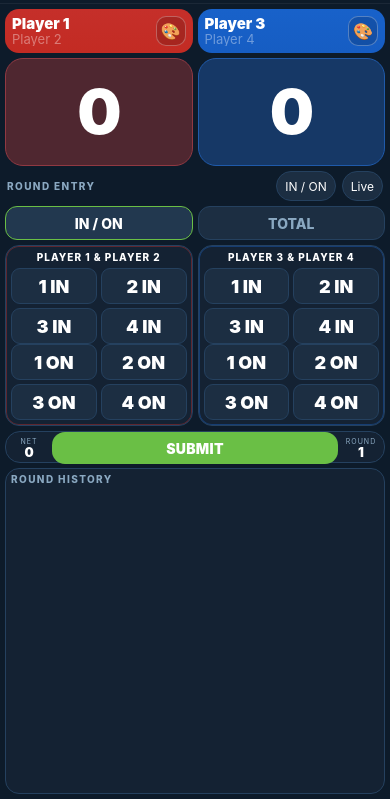
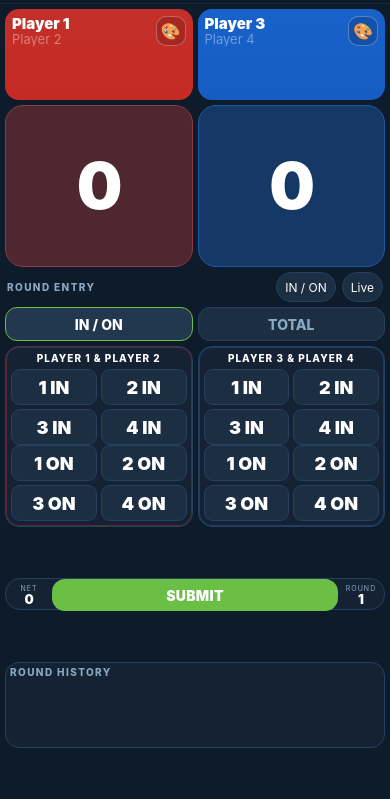
Before and after one commit to androidbill/QuickCorn, a plain HTML site: page reb.html in a window 390 px wide. Shown: the part 45-844 px from the top of the page. Drawn offline with Linux system fonts and the light colour scheme.

Commit message:
Add files via upload

```diff
--- a/reb.html
+++ b/reb.html
@@ -163,12 +163,12 @@ button { cursor: pointer; }
   gap: 8px;
 }
 .score-box {
-  min-height:118px;
-  border-radius:18px;
+  min-height: 124px;
+  border-radius: 18px;
   display:flex;
   align-items:center;
   justify-content:center;
-  font-size:clamp(60px, 16.5vw, 98px);
+  font-size:clamp(62px, 17vw, 102px);
   font-weight:900;
   line-height:1;
   letter-spacing:-1.5px;
@@ -332,13 +332,13 @@ button { cursor: pointer; }
   border: 1px solid var(--border);
   border-radius: var(--radius);
   padding: 4px;
-  min-height: 0;
-  height: 100%;
+  min-height: 86px;
+  height: auto;
   overflow: hidden;
   display: grid;
-  grid-template-rows: auto minmax(0, 1fr);
+  grid-template-rows: auto auto;
   gap: 4px;
-  align-self: stretch;
+  align-self: start;
 }
 .history-scroller {
   display: flex;
@@ -346,10 +346,10 @@ button { cursor: pointer; }
   overflow-x: auto;
   overflow-y: hidden;
   -webkit-overflow-scrolling: touch;
-  min-height: 0;
-  height: 100%;
   align-items: flex-start;
   padding-bottom: 0;
+  height: auto;
+  min-height: 0;
 }
 .round-chip {
   min-width: 64px;
@@ -555,7 +555,7 @@ button { cursor: pointer; }
   #game-screen {
     gap: 5px;
     padding: 5px;
-    grid-template-rows: auto auto auto auto minmax(0, 1fr);
+    grid-template-rows: auto auto auto auto auto;
   }
   #tournament-screen { padding: 6px; }
 
@@ -567,9 +567,9 @@ button { cursor: pointer; }
   .mini-btn { min-width: 30px; height: 30px; }
 
   .score-box {
-    min-height: 108px;
+    min-height: 116px;
     border-radius: 18px;
-    font-size: clamp(58px, 16vw, 84px);
+    font-size: clamp(60px, 16.5vw, 88px);
     letter-spacing: -1.5px;
     padding: 0 6px;
   }
@@ -622,10 +622,10 @@ button { cursor: pointer; }
   }
 
   .history-card {
-    min-height: 0;
-    height: 100%;
-    padding: 5px;
-    gap: 5px;
+    min-height: 86px;
+    height: auto;
+    padding: 4px;
+    gap: 4px;
   }
   .round-chip {
     min-width: 58px;
@@ -639,15 +639,15 @@ button { cursor: pointer; }
   #game-screen {
     gap: 4px;
     padding: 4px;
-    grid-template-rows: auto auto auto auto minmax(0, 1fr);
+    grid-template-rows: auto auto auto auto auto;
   }
   .scoreboards, .score-boxes, .entry-panels, .entry-card, .entry-mode { gap: 4px; }
   .team-card { padding: 6px; }
   .team-player { font-size: 14px; }
   .team-player2 { font-size: 12px; }
   .score-box {
-    min-height: 96px;
-    font-size: clamp(52px, 15vw, 74px);
+    min-height: 104px;
+    font-size: clamp(54px, 15.5vw, 78px);
     padding: 0 5px;
   }
   .entry-panel { padding: 4px; }
@@ -668,8 +668,8 @@ button { cursor: pointer; }
     font-size: 13px;
   }
   .history-card {
-    min-height: 0;
-    height: 100%;
+    min-height: 80px;
+    height: auto;
     padding: 4px;
   }
   .round-chip { min-width: 52px; }
@@ -681,7 +681,7 @@ button { cursor: pointer; }
   #game-screen {
     gap: 4px;
     padding: 4px;
-    grid-template-rows: auto auto auto auto minmax(0, 1fr);
+    grid-template-rows: auto auto auto auto auto;
   }
   .header { padding-bottom: 4px; }
   .brand-title { font-size: 15px; }
@@ -690,7 +690,7 @@ button { cursor: pointer; }
   .team-player { font-size: 14px; }
   .team-player2 { font-size: 12px; }
   .mini-btn { min-width: 28px; height: 28px; }
-  .score-box { min-height: 92px; font-size: clamp(50px, 14.5vw, 70px); }
+  .score-box { min-height: 98px; font-size: clamp(52px, 15vw, 74px); }
   .section-title { font-size: 9px; }
   .pill { min-height: 28px; font-size: 11px; }
   .entry-mode button { min-height: 32px; font-size: 13px; }
@@ -708,8 +708,8 @@ button { cursor: pointer; }
   .stat-value { font-size: 11px; }
   .primary-btn { min-height: 28px; height: 28px; font-size: 12px; }
   .history-card {
-    min-height: 0;
-    height: 100%;
+    min-height: 74px;
+    height: auto;
     padding: 4px;
     gap: 4px;
   }
```
